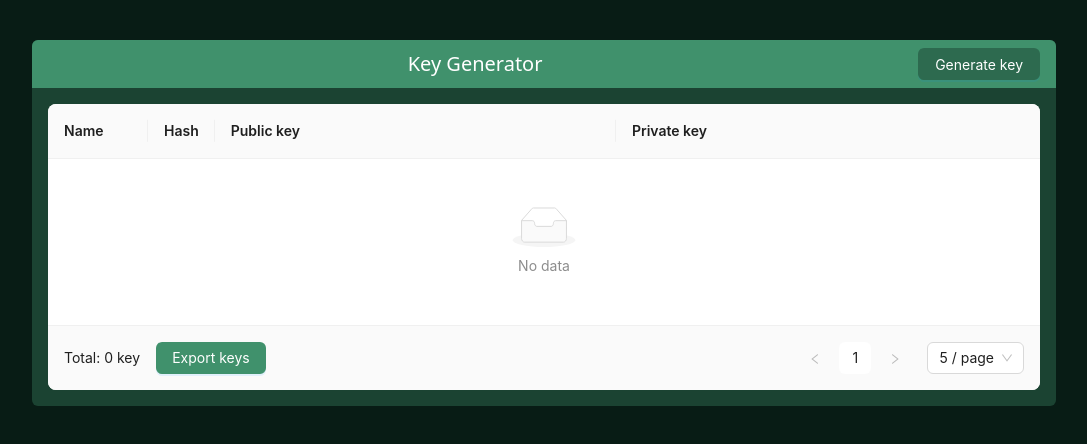
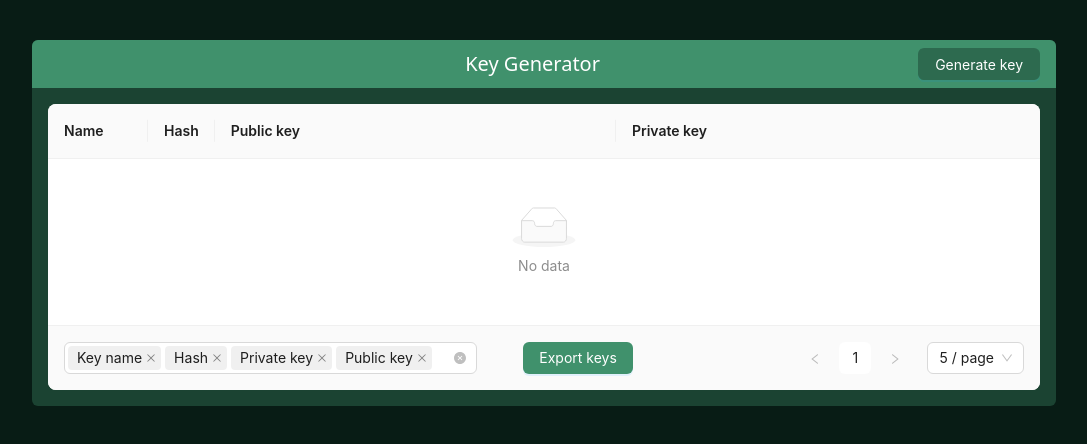
Before and after one commit to aivanns/keygen, a React (Vite) app: page / in a window 1280 px wide. Shown: the top 444 px of the page, without its empty margins (96-1183 px from the left). Built offline with nearby package versions, Linux system fonts and the light colour scheme.

Commit message:
added export filter

```diff
--- a/src/components/Button/DefaultButton.tsx
+++ b/src/components/Button/DefaultButton.tsx
@@ -1,9 +1,10 @@
 import { Button } from "antd";
 import './DefaultButton.css';
+import { EGenTable } from '../../shared/enums/table';
 
-export default function DefaultButton({ text, onClick }: { text: string, onClick: () => Promise<void> }) {
+export default function DefaultButton({ text, onClick, options }: { text: string, onClick: (options: EGenTable[]) => Promise<void>, options: EGenTable[] }) {
     return (
-        <Button className="custom-button bg-color-4" type="primary" onClick={onClick}>
+        <Button className="custom-button bg-color-4" type="primary" onClick={() => onClick(options)}>
             {text}
         </Button>
     )
--- a/src/components/GenTable/GenTable.tsx
+++ b/src/components/GenTable/GenTable.tsx
@@ -1,11 +1,31 @@
 import React, { useEffect, useState } from 'react';
 import { Input, Table, Tag, Pagination, notification } from 'antd';
-import type { TableProps } from 'antd';
+import { TableProps, Select, Space } from 'antd';
 import { KeyItem } from '../../types/Items';
 import { EGenTable, HashType } from '../../shared/enums/table';
 import './GenTable.css';
 import DefaultButton from '../Button/DefaultButton';
 import exportKeysToClipboard from '../../utils/export';
+import type { SelectProps } from 'antd';
+
+const options: SelectProps<KeyItem>['options'] = [
+  {
+    value: EGenTable.NAME,
+    label: 'Key name'
+  },
+  {
+    value: EGenTable.HASH,
+    label: 'Hash'
+  },
+  {
+    value: EGenTable.KEY,
+    label: 'Public key'
+  },
+  {
+    value: EGenTable.SEED,
+    label: 'Private key'
+  }
+];
 
 const columns: TableProps<KeyItem>['columns'] = [
   {
@@ -57,23 +77,31 @@ const GenTable: React.FC = () => {
   const [keys, setKeys] = useState<KeyItem[]>([]);
   const [currentPage, setCurrentPage] = useState<number>(1);
   const [pageSize, setPageSize] = useState<number>(5);
+  const [selectedOptions, setSelectedOptions] = useState<EGenTable[]>([EGenTable.NAME, EGenTable.HASH, EGenTable.SEED, EGenTable.KEY]);
   const [api, contextHolder] = notification.useNotification();
   const startIndex = (currentPage - 1) * pageSize;
   const endIndex = startIndex + pageSize;
   const currentData = keys.slice(startIndex, endIndex);
 
-  const openNotification = () => {
+  const openNotification = (msg: string, description: string) => {
     api.open({
-      message: 'Success!',
-      description:
-        'Copied to clipboard',
+      message: msg,
+      description: description,
       showProgress: true,
     });
   };
 
   const handleExportKeys = async () => {
-    await exportKeysToClipboard();
-    openNotification();
+    try {
+      await exportKeysToClipboard(selectedOptions);
+      openNotification('Success!', 'Copied to clipboard');
+    } catch (err) {
+      openNotification('Error!', 'Failed to copy to clipboard');
+    }
+  }
+
+  const handleSelectedOptions = (value: EGenTable[]) => {
+    setSelectedOptions(value);
   }
 
   const handlePageChange = (page: number, size?: number) => {
@@ -98,9 +126,19 @@ const GenTable: React.FC = () => {
       pagination={false}
       footer={() => (
         <div className='flex justify-between items-center'>
-          <div className='flex items-center gap-4'>
-            <div>Total: {keys.length} key</div>
-            <DefaultButton text='Export keys' onClick={handleExportKeys}/>
+          <div className='flex justify-between items-center'>
+            <Space style={{ minWidth: '90%' }} direction="vertical">
+              <Select
+                mode="multiple"
+                allowClear
+                style={{ minWidth: '90%' }}
+                placeholder="Export data"
+                onChange={handleSelectedOptions}
+                defaultValue={[EGenTable.NAME, EGenTable.HASH, EGenTable.SEED, EGenTable.KEY]}
+                options={options}
+              />
+            </Space>
+            <DefaultButton text='Export keys' onClick={handleExportKeys} options={selectedOptions}/>
           </div>
           <Pagination
             current={currentPage}
--- a/src/pages/Main.tsx
+++ b/src/pages/Main.tsx
@@ -9,7 +9,7 @@ export default function Main() {
             <div className="bg-color-2 w-[80vw] h-auto text-white rounded-md my-10">
                 <div className="flex justify-between items-center bg-color-4 w-full py-[1vh] rounded-t-md">
                     <div></div>
-                    <p className="text-xl">{APP_NAME}</p>
+                    <p className="text-xl ml-[115px]">{APP_NAME}</p>
                     <div className="mr-4">
                         <GenModal />
                     </div>
--- a/src/types/Items.ts
+++ b/src/types/Items.ts
@@ -1,5 +1,5 @@
 export interface KeyItem {
-    id: number;
+    id?: number;
     name: string;
     hash: string;
     seed: string[];
--- a/src/utils/export.ts
+++ b/src/utils/export.ts
@@ -1,10 +1,29 @@
-export default async function exportKeysToClipboard(): Promise<void> {
+import { EGenTable } from "../shared/enums/table";
+
+export default async function exportKeysToClipboard(options: EGenTable[]): Promise<void> {
     try {
         const keys = JSON.parse(localStorage.getItem('keys') || '[]');
-        const toExport = `${keys.map((key: any) => `${key.name}\n${key.hash}\n${key.key}\n${key.seed.join(' ')}\n`).join('\n')}`
+        if (options.length === 0) {
+            throw new Error('No options selected');
+        }
+
+        const toExport = `${keys.map((key: any) => {
+            let result = '';
+
+            options.forEach((option) => {
+                switch (option) {
+                    case EGenTable.NAME: result += `${key.name}\n`; break;
+                    case EGenTable.HASH: result += `${key.hash}\n`; break;
+                    case EGenTable.SEED: result += `${key.seed.join(' ')}\n`; break;
+                    case EGenTable.KEY: result += `${key.key}\n`; break;
+                    default: break;
+                }
+            })
+            return result;
+        }).join('\n')}`
+
         await navigator.clipboard.writeText(toExport);
-        console.log('Текст успешно скопирован!');
     } catch (err) {
-        console.error('Ошибка при копировании текста: ', err);
+        throw err;
     }
 }
```
